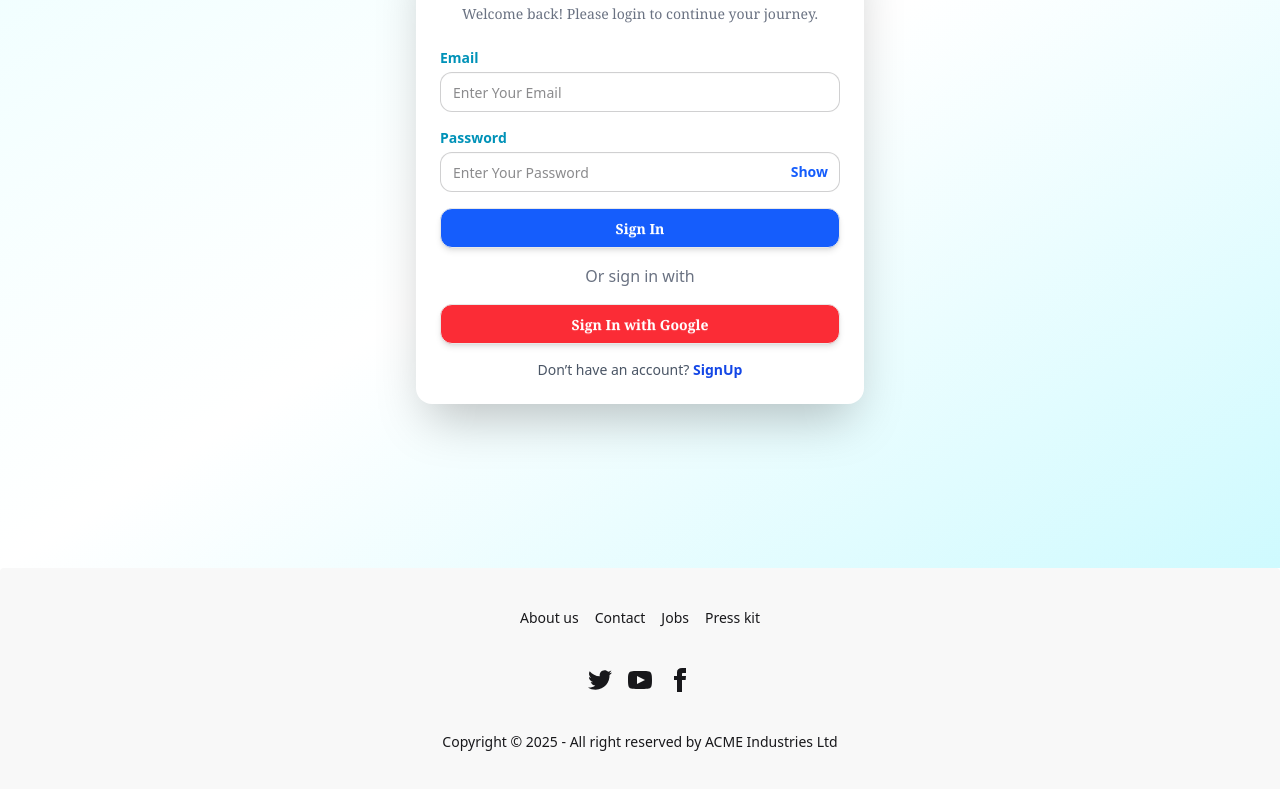
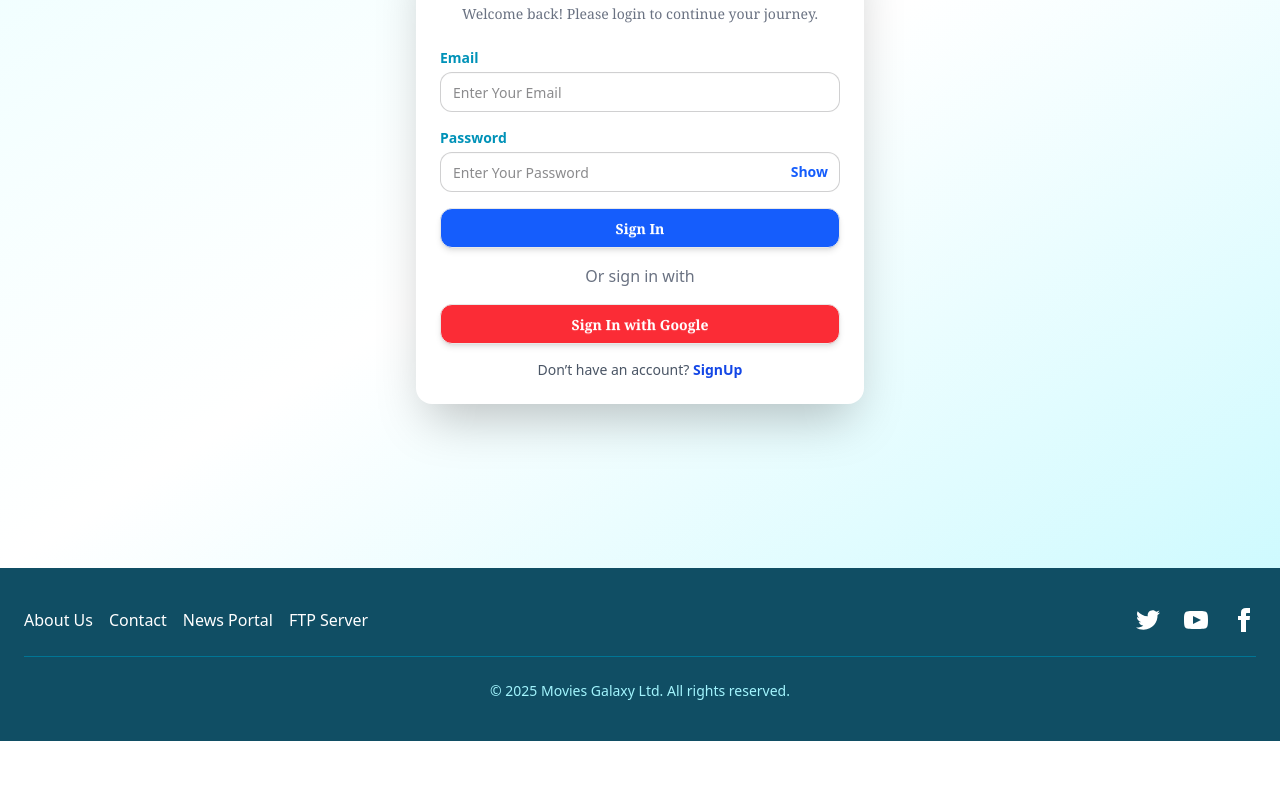
Before and after one commit to Amitkumersarkar/Movies-Galaxy, a React (Vite) app: page /signIn in a window 1280 px wide. Shown: the part 301-1090 px from the top of the page. After the commit the page ends 1042 px from the top, so only its background shows below. Built offline with nearby package versions, Linux system fonts and the light colour scheme.

Commit message:
footer page done

```diff
--- a/src/Components/Footer/Footer.jsx
+++ b/src/Components/Footer/Footer.jsx
@@ -1,53 +1,43 @@
-
 const Footer = () => {
     return (
-        <footer className="footer footer-horizontal footer-center bg-base-200 text-base-content rounded p-10">
-            <nav className="grid grid-flow-col gap-4">
-                <a className="link link-hover">About us</a>
-                <a className="link link-hover">Contact</a>
-                <a className="link link-hover">Jobs</a>
-                <a className="link link-hover">Press kit</a>
-            </nav>
-            <nav>
-                <div className="grid grid-flow-col gap-4">
-                    <a>
-                        <svg
-                            xmlns="http://www.w3.org/2000/svg"
-                            width="24"
-                            height="24"
-                            viewBox="0 0 24 24"
-                            className="fill-current">
-                            <path
-                                d="M24 4.557c-.883.392-1.832.656-2.828.775 1.017-.609 1.798-1.574 2.165-2.724-.951.564-2.005.974-3.127 1.195-.897-.957-2.178-1.555-3.594-1.555-3.179 0-5.515 2.966-4.797 6.045-4.091-.205-7.719-2.165-10.148-5.144-1.29 2.213-.669 5.108 1.523 6.574-.806-.026-1.566-.247-2.229-.616-.054 2.281 1.581 4.415 3.949 4.89-.693.188-1.452.232-2.224.084.626 1.956 2.444 3.379 4.6 3.419-2.07 1.623-4.678 2.348-7.29 2.04 2.179 1.397 4.768 2.212 7.548 2.212 9.142 0 14.307-7.721 13.995-14.646.962-.695 1.797-1.562 2.457-2.549z"></path>
+        <footer className="bg-cyan-900 text-white py-10 px-6">
+            <div className="max-w-7xl mx-auto flex flex-col md:flex-row justify-between items-center md:items-start gap-8 md:gap-0">
+
+                {/* Links */}
+                <nav className="flex flex-col md:flex-row gap-4 text-center md:text-left">
+                    <a href="#" className="hover:text-cyan-300 transition-colors">About Us</a>
+                    <a href="#" className="hover:text-cyan-300 transition-colors">Contact</a>
+                    <a href="#" className="hover:text-cyan-300 transition-colors">News Portal</a>
+                    <a href="#" className="hover:text-cyan-300 transition-colors">FTP Server</a>
+                </nav>
+
+                {/* Social Icons */}
+                <div className="flex gap-6 justify-center md:justify-end">
+                    <a href="#" className="hover:text-cyan-300 transition-colors">
+                        <svg xmlns="http://www.w3.org/2000/svg" width="24" height="24" viewBox="0 0 24 24" className="fill-current">
+                            <path d="M24 4.557c-.883.392-1.832.656-2.828.775 1.017-.609 1.798-1.574 2.165-2.724-.951.564-2.005.974-3.127 1.195-.897-.957-2.178-1.555-3.594-1.555-3.179 0-5.515 2.966-4.797 6.045-4.091-.205-7.719-2.165-10.148-5.144-1.29 2.213-.669 5.108 1.523 6.574-.806-.026-1.566-.247-2.229-.616-.054 2.281 1.581 4.415 3.949 4.89-.693.188-1.452.232-2.224.084.626 1.956 2.444 3.379 4.6 3.419-2.07 1.623-4.678 2.348-7.29 2.04 2.179 1.397 4.768 2.212 7.548 2.212 9.142 0 14.307-7.721 13.995-14.646.962-.695 1.797-1.562 2.457-2.549z"></path>
                         </svg>
                     </a>
-                    <a>
-                        <svg
-                            xmlns="http://www.w3.org/2000/svg"
-                            width="24"
-                            height="24"
-                            viewBox="0 0 24 24"
-                            className="fill-current">
-                            <path
-                                d="M19.615 3.184c-3.604-.246-11.631-.245-15.23 0-3.897.266-4.356 2.62-4.385 8.816.029 6.185.484 8.549 4.385 8.816 3.6.245 11.626.246 15.23 0 3.897-.266 4.356-2.62 4.385-8.816-.029-6.185-.484-8.549-4.385-8.816zm-10.615 12.816v-8l8 3.993-8 4.007z"></path>
+                    <a href="#" className="hover:text-cyan-300 transition-colors">
+                        <svg xmlns="http://www.w3.org/2000/svg" width="24" height="24" viewBox="0 0 24 24" className="fill-current">
+                            <path d="M19.615 3.184c-3.604-.246-11.631-.245-15.23 0-3.897.266-4.356 2.62-4.385 8.816.029 6.185.484 8.549 4.385 8.816 3.6.245 11.626.246 15.23 0 3.897-.266 4.356-2.62 4.385-8.816-.029-6.185-.484-8.549-4.385-8.816zm-10.615 12.816v-8l8 3.993-8 4.007z"></path>
                         </svg>
                     </a>
-                    <a>
-                        <svg
-                            xmlns="http://www.w3.org/2000/svg"
-                            width="24"
-                            height="24"
-                            viewBox="0 0 24 24"
-                            className="fill-current">
-                            <path
-                                d="M9 8h-3v4h3v12h5v-12h3.642l.358-4h-4v-1.667c0-.955.192-1.333 1.115-1.333h2.885v-5h-3.808c-3.596 0-5.192 1.583-5.192 4.615v3.385z"></path>
+                    <a href="#" className="hover:text-cyan-300 transition-colors">
+                        <svg xmlns="http://www.w3.org/2000/svg" width="24" height="24" viewBox="0 0 24 24" className="fill-current">
+                            <path d="M9 8h-3v4h3v12h5v-12h3.642l.358-4h-4v-1.667c0-.955.192-1.333 1.115-1.333h2.885v-5h-3.808c-3.596 0-5.192 1.583-5.192 4.615v3.385z"></path>
                         </svg>
                     </a>
                 </div>
-            </nav>
-            <aside>
-                <p>Copyright © {new Date().getFullYear()} - All right reserved by ACME Industries Ltd</p>
-            </aside>
+            </div>
+
+            {/* Divider */}
+            <hr className="my-6 border-cyan-700" />
+
+            {/* Copyright */}
+            <div className="text-center text-sm text-cyan-200">
+                © {new Date().getFullYear()} Movies Galaxy Ltd. All rights reserved.
+            </div>
         </footer>
     );
 };
--- a/src/Pages/Profile.jsx
+++ b/src/Pages/Profile.jsx
@@ -1,9 +1,73 @@
+import { useContext } from "react";
+import { useNavigate } from "react-router-dom";
+import Swal from "sweetalert2";
+import { AuthContext } from "../Providers/AuthProvider";
 
 const Profile = () => {
+    const { user } = useContext(AuthContext);
+    const navigate = useNavigate();
+
+    const handleSignOut = () => {
+        // If you have a signOut function in AuthProvider
+        // Otherwise, use Firebase signOut directly
+        Swal.fire({
+            icon: "question",
+            title: "Sign Out",
+            text: "Are you sure you want to log out?",
+            showCancelButton: true,
+            confirmButtonColor: "#2563eb",
+            cancelButtonColor: "#d33",
+            confirmButtonText: "Yes, log out",
+        }).then((result) => {
+            if (result.isConfirmed) {
+                // Sign out using Firebase auth
+                import("firebase/auth").then(({ signOut }) => {
+                    import("../Firebase/Firebase.config").then(({ default: auth }) => {
+                        signOut(auth).then(() => {
+                            Swal.fire({
+                                icon: "success",
+                                title: "Signed Out",
+                                text: "You have successfully logged out.",
+                                timer: 1500,
+                                showConfirmButton: false,
+                            });
+                            navigate("/signIn");
+                        });
+                    });
+                });
+            }
+        });
+    };
+
+    if (!user) {
+        return (
+            <div className="min-h-screen flex items-center justify-center">
+                <p className="text-gray-500">You are not logged in. Please sign in first.</p>
+            </div>
+        );
+    }
 
     return (
-        <div>
+        <div className="min-h-screen flex flex-col items-center justify-center bg-gradient-to-br from-cyan-50 via-white to-cyan-100 p-6">
+            <div className="card w-full max-w-md bg-white shadow-2xl rounded-2xl p-6 text-center">
+                <h1 className="text-3xl font-bold mb-4 text-blue-600">Your Profile</h1>
 
+                <img
+                    src={user.photoURL || "https://via.placeholder.com/150"}
+                    alt="Profile"
+                    className="w-32 h-32 mx-auto rounded-full mb-4 object-cover shadow-md"
+                />
+
+                <p className="text-lg font-semibold">{user.displayName || "No Name Provided"}</p>
+                <p className="text-gray-500">{user.email}</p>
+
+                <button
+                    onClick={handleSignOut}
+                    className="mt-6 w-full btn bg-red-500 hover:bg-red-700 text-white rounded-xl shadow-md font-semibold"
+                >
+                    Sign Out
+                </button>
+            </div>
         </div>
     );
 };
```
